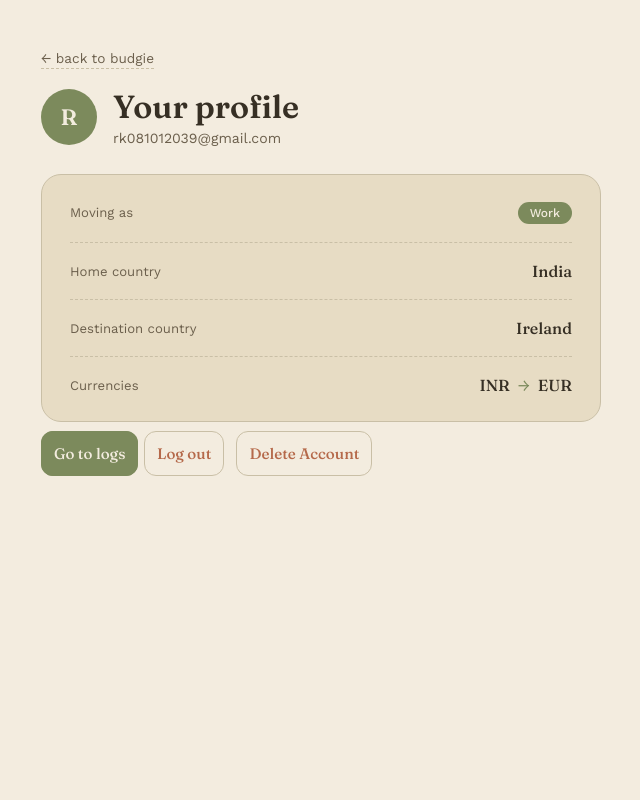
After one commit to rohankulkarni-secdev/budgie, a Flask app: page /profile in a window 1280 px wide. The commit adds this page. Shown: the whole page, without its empty margins (319-959 px from the left). Run offline with Flask 3, Linux system fonts and the light colour scheme; a user stored in the database is signed in; data comes from the database, SQL or seed files in the repository; both versions use the stored data as it was after the commit.

Commit message:
Added profile page, conversion fixed, authentication fixed

```diff
--- a/app.py
+++ b/app.py
@@ -47,18 +47,16 @@ def get_rates(base_currency):
     EXCHANGE_RATE_CACHE[base_currency] = {"rates": rates, "fetched_at": datetime.now()}
     return rates
 
-
 def convert(amount, from_currency, to_currency):
     if from_currency == to_currency:
-        return amount, False  # no conversion needed; still a real number for summing
+        return round(amount, 2)
     try:
         rates = get_rates(from_currency)
         rate = rates.get(to_currency)
-        if rate:
-            return round(amount * rate, 2), True
-        return amount, False
+        return round(amount * rate, 2) if rate else round(amount, 2)
     except requests.RequestException:
-        return amount, False
+        return round(amount, 2)
+
 
 @app.route("/", methods=["GET", "POST"])
 def signUp():
@@ -87,6 +85,8 @@ def signUp():
                 )
             )
             con.commit()
+        except:
+            print("user exists or invalid creds")
         finally:
             con.close()
 
@@ -141,7 +141,7 @@ def expenses():
                     session["user_id"],
                     request.form["category"],
                     request.form["amount"],
-                    request.form.get("currency", "EUR"),
+                    request.form.get("currency"),
                     request.form.get("note", ""),
                     datetime.now().strftime("%Y-%m-%d"),
                 )
@@ -150,23 +150,35 @@ def expenses():
             return redirect(url_for("expenses"))
 
         current_user = con.execute(
-            "SELECT * FROM users WHERE id = ?", (session["user_id"],)
-        ).fetchone()
+            "SELECT * FROM users WHERE id = ?", (session["user_id"],)).fetchone()
+
         destination_currency = current_user["home_currency"] if current_user else None
-
+        home_currency = current_user["destination_currency"] if current_user else None
         rows = con.execute(
             "SELECT * FROM expenses WHERE user_id = ? ORDER BY category, date DESC",
-            (session["user_id"],)
-        ).fetchall()
+            (session["user_id"],)).fetchall()
+
 
         grouped = {}
+        grand_total_destination = 0
+        grand_total_home = 0
+
         for row in rows:
             row = dict(row)
-            converted, was_converted = convert(row["amount"], row["currency"], destination_currency)
-            row["converted_amount"] = converted
-            row["was_converted"] = was_converted
+            row["converted_amount"] = convert(row["amount"], row["currency"], destination_currency)
+            grand_total_destination += row["converted_amount"]
+            grand_total_home += convert(row["amount"], row["currency"], home_currency)
             grouped.setdefault(row["category"], []).append(row)
-        return render_template("expenses.html", grouped=grouped, destination_currency=destination_currency)
+
+        return render_template(
+            "expenses.html",
+            grouped=grouped,
+            home_currency=home_currency,
+            destination_currency=destination_currency,
+            grand_total_destination=round(grand_total_destination, 2),
+            grand_total_home=round(grand_total_home, 2),
+        )
+
     finally:
         con.close()
 
@@ -185,8 +197,32 @@ def delete_expense(expense_id):
         con.close()
     return redirect(url_for("expenses"))
 
+@app.route("/profile", methods=["GET", "POST"])
+@login_required
+def profilePage():
+    if request.method=="GET":
+        try:
+            con=connect_db()
+            user = con.execute("SELECT * FROM users WHERE id = ?", (session["user_id"],)).fetchone()
+        finally:
+            con.close()
+    return render_template("profile.html", user=user)
+
+
+@app.route("/profile/delete", methods=["POST", "GET"])
+@login_required
+def delete_account():
+    try:
+        con=connect_db()
+        con.execute("DELETE FROM expenses WHERE id= ?", (session["user_id"],)) #remove data
+        con.execute("DELETE FROM users WHERE id= ?", (session["user_id"],)) #remove acc
+    finally:
+        con.commit()
+        con.close()
+    session.pop("user_id", None)
+    return redirect(url_for("signUp"))
 
 init_db()
-
 if __name__ == "__main__":
     app.run(debug=True)
+#rohan.kulkarni0807@gmail.com
--- /dev/null
+++ b/templates/profile.html
@@ -0,0 +1,237 @@
+<!DOCTYPE html>
+<html lang="en">
+<head>
+<meta charset="UTF-8">
+<meta name="viewport" content="width=device-width, initial-scale=1.0">
+<title>Profile · Budgie</title>
+<link rel="preconnect" href="https://fonts.googleapis.com">
+<link rel="preconnect" href="https://fonts.gstatic.com" crossorigin>
+<link href="https://fonts.googleapis.com/css2?family=Fraunces:opsz,wght@9..144,400;9..144,500;9..144,600&family=Work+Sans:wght@400;500&display=swap" rel="stylesheet">
+<style>
+  :root{
+    --bg: #F3ECDF;
+    --bg-deep: #E7DCC4;
+    --ink: #362F24;
+    --ink-soft: #6B5F4C;
+    --sage: #7C8A5C;
+    --sage-soft: #97A375;
+    --rust: #B5694A;
+    --thread: #C9BFA6;
+  }
+
+  *{ box-sizing: border-box; }
+
+  body{
+    margin: 0;
+    background: var(--bg);
+    color: var(--ink);
+    font-family: 'Work Sans', -apple-system, sans-serif;
+    padding: 48px 20px 80px;
+    position: relative;
+    min-height: 100vh;
+  }
+
+  body::before{
+    content: "";
+    position: fixed;
+    inset: 0;
+    pointer-events: none;
+    background-image: radial-gradient(var(--ink) 0.5px, transparent 0.5px);
+    background-size: 22px 22px;
+    opacity: 0.035;
+  }
+
+  .page{
+    max-width: 560px;
+    margin: 0 auto;
+    position: relative;
+  }
+
+  a.back{
+    display: inline-block;
+    color: var(--ink-soft);
+    text-decoration: none;
+    font-size: 0.85rem;
+    margin-bottom: 18px;
+    border-bottom: 1px dashed var(--thread);
+    padding-bottom: 2px;
+  }
+  a.back:hover{ color: var(--sage); border-color: var(--sage-soft); }
+
+  .header-row{
+    display: flex;
+    align-items: center;
+    gap: 16px;
+    margin-bottom: 28px;
+  }
+
+  .avatar{
+    width: 56px;
+    height: 56px;
+    border-radius: 50%;
+    background: var(--sage);
+    color: var(--bg);
+    display: flex;
+    align-items: center;
+    justify-content: center;
+    font-family: 'Fraunces', serif;
+    font-weight: 600;
+    font-size: 1.4rem;
+    flex-shrink: 0;
+  }
+
+  h1{
+    font-family: 'Fraunces', serif;
+    font-optical-sizing: auto;
+    font-weight: 600;
+    font-size: clamp(1.6rem, 4vw, 2rem);
+    margin: 0;
+  }
+
+  .header-row p{
+    color: var(--ink-soft);
+    font-size: 0.88rem;
+    margin: 4px 0 0;
+  }
+
+  .panel{
+    background: var(--bg-deep);
+    border: 1px solid var(--thread);
+    border-radius: 20px;
+    padding: 8px 28px;
+    margin-bottom: 22px;
+  }
+
+  .field{
+    display: flex;
+    align-items: center;
+    justify-content: space-between;
+    padding: 18px 0;
+    border-bottom: 1px dashed var(--thread);
+  }
+
+  .field:last-child{ border-bottom: none; }
+
+  .field-label{
+    font-size: 0.82rem;
+    color: var(--ink-soft);
+  }
+
+  .field-value{
+    font-family: 'Fraunces', serif;
+    font-weight: 500;
+    font-size: 1rem;
+    color: var(--ink);
+    text-align: right;
+  }
+
+  .badge{
+    display: inline-block;
+    background: var(--sage);
+    color: var(--bg);
+    font-family: 'Work Sans', sans-serif;
+    font-weight: 500;
+    font-size: 0.75rem;
+    padding: 4px 12px;
+    border-radius: 999px;
+    text-transform: capitalize;
+  }
+
+  .currency-pair{
+    display: flex;
+    align-items: center;
+    gap: 8px;
+    font-family: 'Fraunces', serif;
+    font-weight: 500;
+  }
+
+  .currency-pair .arrow{
+    color: var(--sage);
+    font-family: 'Work Sans', sans-serif;
+    font-weight: 400;
+  }
+
+  .actions{
+    display: flex;
+    gap: 12px;
+    margin-top: 8px;
+  }
+
+  .btn{
+    flex: 1;
+    text-align: center;
+    font-family: 'Fraunces', serif;
+    font-weight: 500;
+    font-size: 0.95rem;
+    text-decoration: none;
+    border-radius: 12px;
+    padding: 12px;
+    transition: background 0.2s ease, color 0.2s ease, border-color 0.2s ease;
+  }
+
+  .btn-primary{
+    background: var(--sage);
+    color: var(--bg);
+    border: 1px solid var(--sage);
+  }
+  .btn-primary:hover{ background: #6d7a4f; }
+
+  .btn-ghost{
+    background: transparent;
+    color: var(--rust);
+    border: 1px solid var(--thread);
+  }
+  .btn-ghost:hover{ border-color: var(--rust); }
+</style>
+</head>
+<body>
+<div class="page">
+
+  <a class="back" href="{{ url_for('homePage') }}">&larr; back to budgie</a>
+
+  <div class="header-row">
+    <div class="avatar">{{ user['email'][0] | upper }}</div>
+    <div>
+      <h1>Your profile</h1>
+      <p>{{ user['email'] }}</p>
+    </div>
+  </div>
+
+  <div class="panel">
+    <div class="field">
+      <span class="field-label">Moving as</span>
+      <span class="field-value"><span class="badge">{{ user['user_type'] }}</span></span>
+    </div>
+
+    <div class="field">
+      <span class="field-label">Home country</span>
+      <span class="field-value">{{ user['home_country'] }}</span>
+    </div>
+
+    <div class="field">
+      <span class="field-label">Destination country</span>
+      <span class="field-value">{{ user['destination_country'] }}</span>
+    </div>
+
+    <div class="field">
+      <span class="field-label">Currencies</span>
+      <span class="field-value">
+        <span class="currency-pair">
+          {{ user['home_currency'] }} <span class="arrow">&rarr;</span> {{ user['destination_currency'] }}
+        </span>
+      </span>
+    </div>
+  </div>
+
+  <div class="actions">
+    <form>
+    <a class="btn btn-primary" href="{{ url_for('expenses') }}">Go to logs</a>
+    <a class="btn btn-ghost" href="{{ url_for('logout') }}">Log out</a>
+    </form>
+    <form action="POST"><a class="btn btn-ghost" actio href="{{ url_for('delete_account')}}">Delete Account</a></form>
+
+  </div>
+
+</div>
+</body>
+</html>
```
Also changed, not shown: requirements.txt (+0 -7 lines), templates/expenses.html (+16 -31 lines), templates/home.html (+5 -2 lines), budgie.db.
